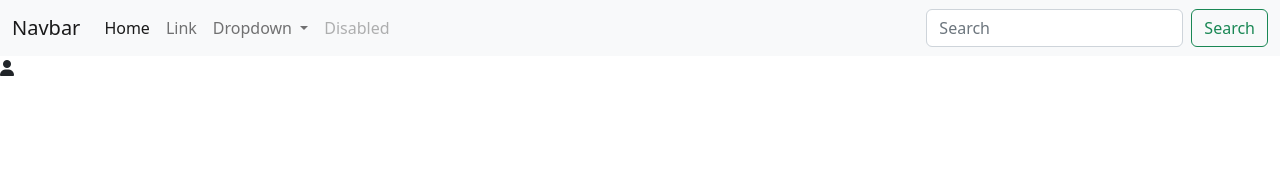
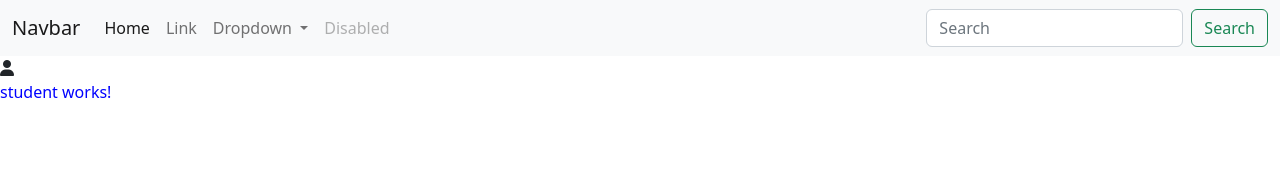
Before and after one commit to EzzatYaser99/Angular-course, an Angular app: page / in a window 1280 px wide. Shown: the top 170 px of the page. Built offline with nearby package versions, Linux system fonts and the light colour scheme.

Commit message:
create new Component

```diff
--- a/src/app/app.component.html
+++ b/src/app/app.component.html
@@ -35,3 +35,4 @@
   </div>
 </nav>
 <i class="fa-solid fa-user"></i>
+<app-student></app-student>
--- a/src/app/app.module.ts
+++ b/src/app/app.module.ts
@@ -2,10 +2,12 @@
 import { BrowserModule } from '@angular/platform-browser';
 
 import { AppComponent } from './app.component';
+import { StudentComponent } from './student/student.component';
 
 @NgModule({
   declarations: [
-    AppComponent
+    AppComponent,
+    StudentComponent
   ],
   imports: [
     BrowserModule
--- /dev/null
+++ b/src/app/student/student.component.css
@@ -0,0 +1,4 @@
+p{
+  color: blue;
+
+}
--- /dev/null
+++ b/src/app/student/student.component.html
@@ -0,0 +1 @@
+<p>student works!</p>
--- /dev/null
+++ b/src/app/student/student.component.ts
@@ -0,0 +1,12 @@
+import {Component, OnInit} from '@angular/core';
+
+@Component({
+  selector: 'app-student',
+  templateUrl: './student.component.html',
+  styleUrls: ['./student.component.css']
+})
+export class StudentComponent implements OnInit{
+  ngOnInit(): void {
+  }
+
+}
```
Also changed, not shown: 1 other file (tests, documents, lock files or other folders).
